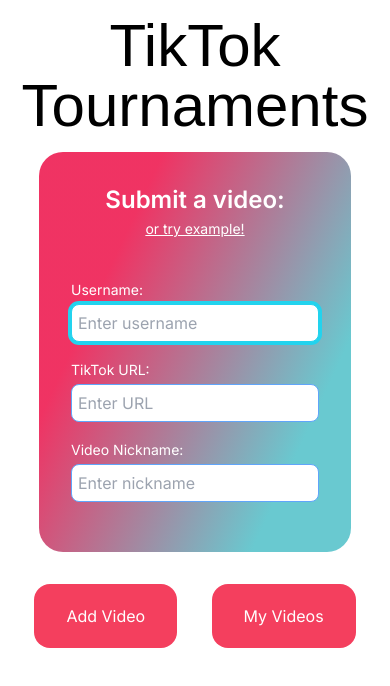
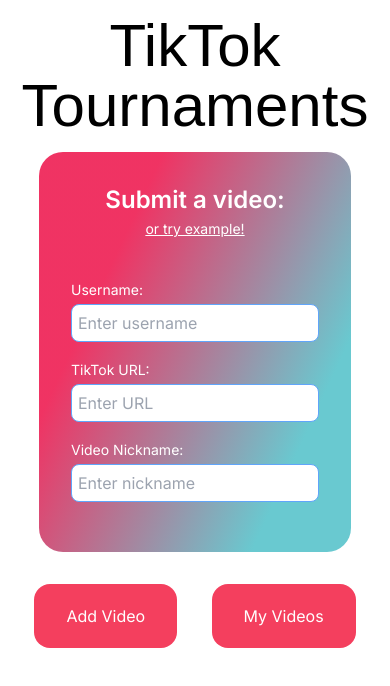
Before and after one commit to NDMyers/TikTok-Tournaments, a Next.js app: page / in a window 390 px wide. Shown: the top 686 px of the page. Built offline with nearby package versions, Linux system fonts and the light colour scheme; a web font is replaced by a local one.

Commit message:
mobile ui fixing

```diff
--- a/src/app/page.js
+++ b/src/app/page.js
@@ -35,7 +35,6 @@
             <div className='h-8 py-10 flex flex-col'>
               <label className='text-white pb-1 text-sm'>Username:</label>
               <input
-                autoFocus={true}
                 type='text'
                 id='userInput'
                 placeholder='Enter username'
--- a/src/components/VideoListBox.js
+++ b/src/components/VideoListBox.js
@@ -35,7 +35,7 @@
 
     return (
 
-        <div className={ isExample ? 'sm:p-4 p-1.5 flex flex-row' : 'sm:p-4 p-3 flex flex-row mr-10'}>
+        <div className={ isExample ? 'sm:p-4 p-3 flex flex-row' : 'sm:p-4 p-3 flex flex-row mr-10'}>
             {isExample ? null : (<button className='pr-4' onClick={deleteVideo}>
                 {delIsLoading ? <Loader2Icon className='text-red-500 animate-spin' /> :
                 <X className='text-red-500 hover:animate-pulse' />}
```
